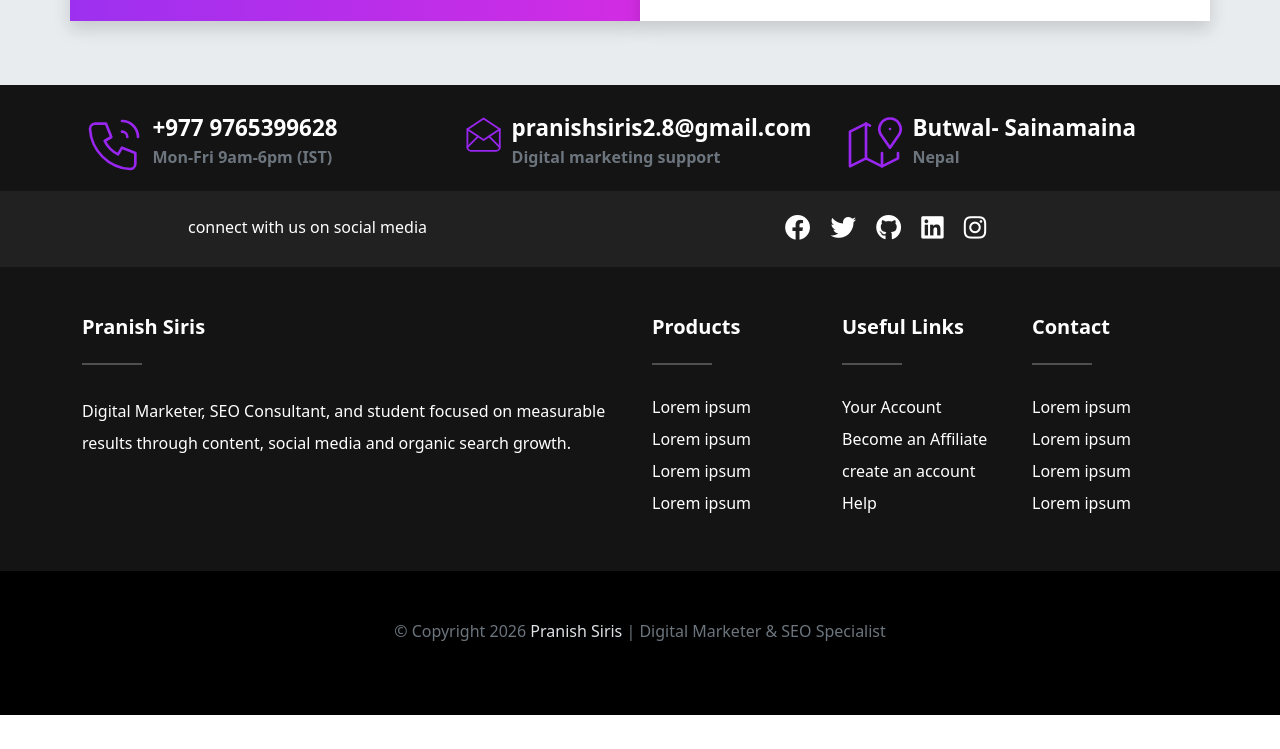
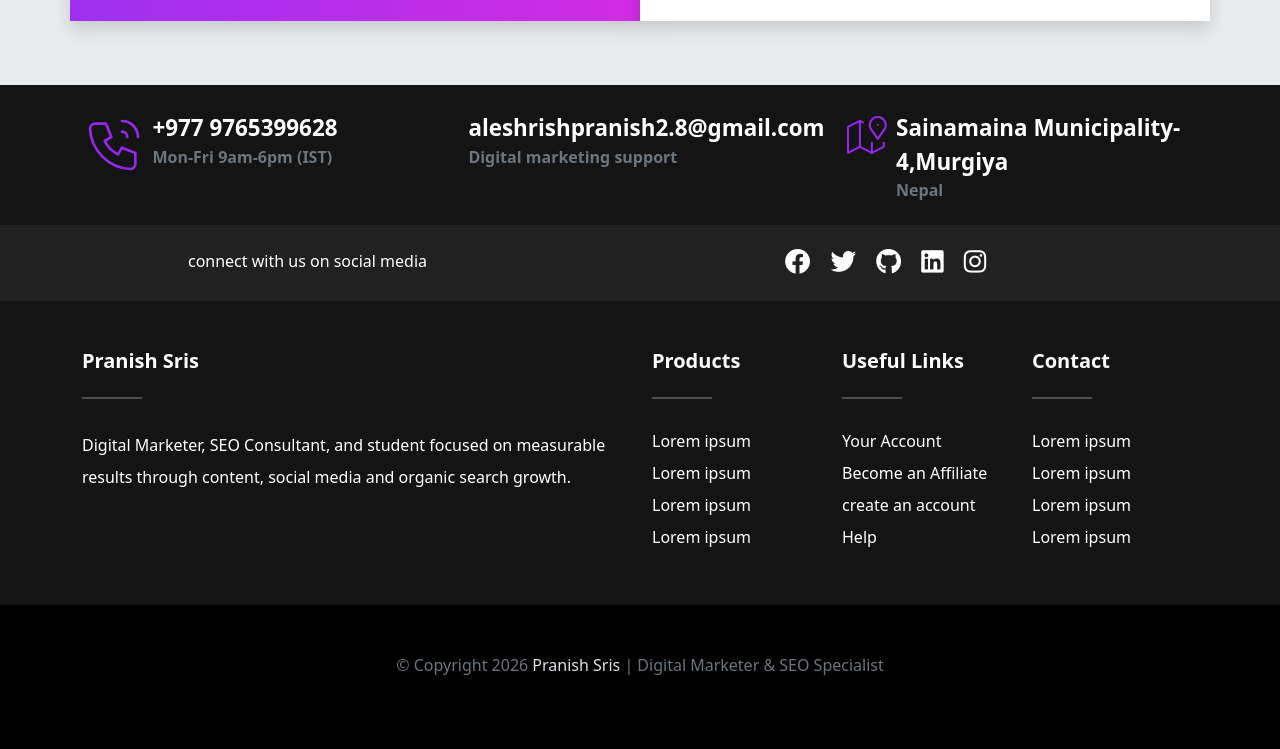
Before and after one commit to Pranish28/porfolio, a website: page pranish-main/index.html in a window 1280 px wide. Shown: the part 7247-7996 px from the top of the page. Before the commit the page ends 7962 px from the top, so only its background shows below. Drawn offline with nearby package versions, Linux system fonts and the light colour scheme; files that its build step writes are made by us from their sources.

Commit message:
first commit

```diff
--- a/pranish-main/index.html
+++ b/pranish-main/index.html
@@ -660,7 +660,7 @@
           </svg>
         </div>
         <div class="contact-box__info">
-          <a href="#" class="contact-box__info--title">pranishsiris2.8@gmail.com</a>
+          <a href="#" class="contact-box__info--title">aleshrishpranish2.8@gmail.com</a>
           <p class="contact-box__info--subtitle">Digital marketing support</p>
         </div>
       </div>
@@ -677,7 +677,7 @@
           </svg>
         </div>
         <div class="contact-box__info">
-          <a href="#" class="contact-box__info--title">Butwal- Sainamaina</a>
+          <a href="#" class="contact-box__info--title">Sainamaina Municipality-4,Murgiya</a>
           <p class="contact-box__info--subtitle">Nepal</p>
         </div>
       </div>
@@ -706,7 +706,7 @@
   <div class="container mt-5">
     <div class="row text-white justify-content-center mt-3 pb-3">
       <div class="col-12 col-sm-6 col-lg-6 mx-auto">
-        <h5 class="text-capitalize fw-bold">Pranish Siris</h5>
+        <h5 class="text-capitalize fw-bold">Pranish Sris</h5>
         <hr class="bg-white d-inline-block mb-4" style="width: 60px; height: 2px;">
         <p class="lh-lg">
           Digital Marketer, SEO Consultant, and student focused on measurable results through content, social media and organic search growth.
@@ -751,7 +751,7 @@
       <div class="row text-center text-white">
         <div class="col-12">
           <div class="footer-bottom__copyright">
-            &COPY; Copyright 2026 <a href="#">Pranish Siris</a> | Digital Marketer & SEO Specialist<br><br>
+            &COPY; Copyright 2026 <a href="#">Pranish Sris</a> | Digital Marketer & SEO Specialist<br><br>
 <!--
             Theme by <a href="http://codewithpatrick.com" target="_blank">CodewithPatrick</a> -->
           </div>
```
